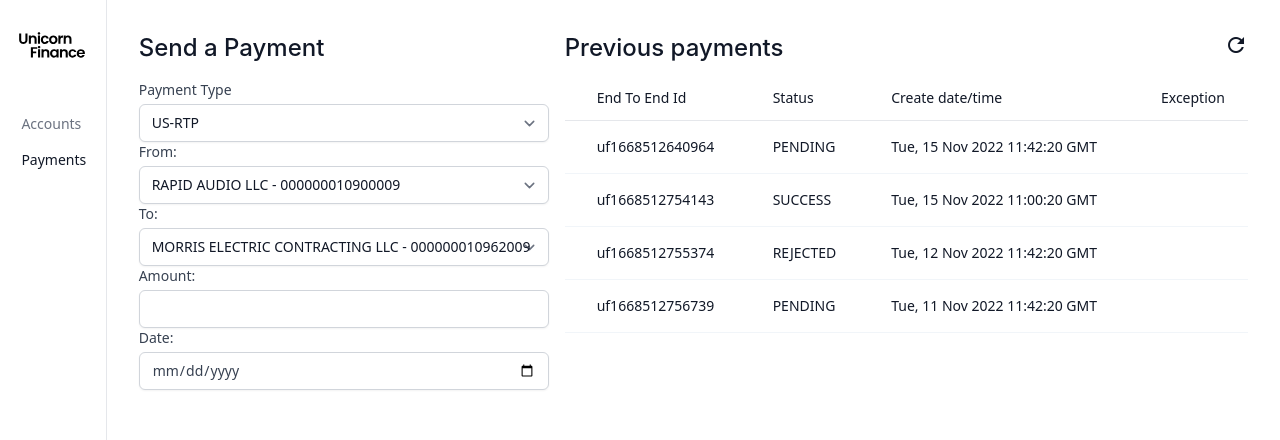
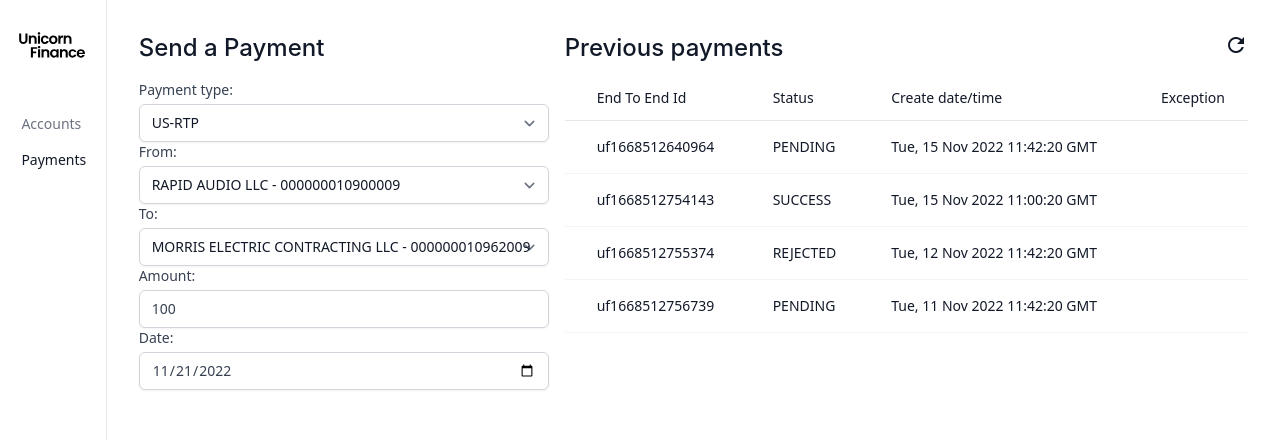
Before and after one commit to jpmorganchase/payments, a React (Create React App) app in the folder app/client/: page /payments in a window 1280 px wide. Shown: the top 440 px of the page. Built offline with nearby package versions, Linux system fonts and the light colour scheme.

Commit message:
Extracted form inputs into separate folder

```diff
--- a/app/client/src/components/sendPayments/FormInputField.tsx
+++ b/app/client/src/components/sendPayments/FormFields/InputField.tsx
@@ -1,16 +1,19 @@
 import React from 'react';
 import { UseFormRegister } from 'react-hook-form';
-import { FormValuesType } from '../../types/globalPaymentApiTypes';
-import { capitalize } from './SendPaymentsUtils';
+import { FormValuesType } from '../../../types/globalPaymentApiTypes';
+import { capitalize } from '../SendPaymentsUtils';
 
 type FormInputFieldProps = {
   label: keyof FormValuesType,
   type: string,
-  register: UseFormRegister<FormValuesType>
+  register: UseFormRegister<FormValuesType>,
+  required:boolean,
+  // eslint-disable-next-line react/require-default-props
+  defaultValue?:string
 };
 
 export default function FormInputField({
-  type, register, label,
+  type, register, label, required, defaultValue,
 }: FormInputFieldProps) {
   return (
 
@@ -21,8 +24,10 @@ export default function FormInputField({
       {capitalize(label)}
       :
       <input
+        required={required}
         {...register(label)}
         type={type}
+        defaultValue={defaultValue || ''}
         data-cy={label}
         className="mt-1 block w-full rounded-md border-gray-300 shadow-sm focus:border-indigo-500 focus:ring-indigo-500 sm:text-sm"
       />
--- /dev/null
+++ b/app/client/src/components/sendPayments/FormFields/SelectField.tsx
@@ -0,0 +1,58 @@
+import React from 'react';
+import { UseFormRegister } from 'react-hook-form';
+import { AccountType } from '../../../types/accountTypes';
+import { FormValuesType } from '../../../types/globalPaymentApiTypes';
+import { capitalize } from '../SendPaymentsUtils';
+
+type SelectFieldProps = {
+  id: keyof FormValuesType,
+  register: UseFormRegister<FormValuesType>,
+  options: AccountType[] | string[],
+  label:string,
+};
+
+export default function SelectField({
+  id, options, register, label,
+}: SelectFieldProps) {
+  let defaultValue;
+  if (id === 'creditorAccount') {
+    defaultValue = JSON.stringify(options[1]);
+  }
+  const renderOption = (option: string | AccountType) => {
+    if (typeof option !== 'string') {
+      return (
+        <option
+          key={`option-${option.accountId}`}
+          value={JSON.stringify(option)}
+        >
+          {option.accountName}
+          {option.accountName ? ' - ' : ' '}
+          {option.accountId}
+        </option>
+      );
+    }
+    return (
+      <option
+        key={`option-${option}`}
+        value={option}
+      >
+        {option}
+      </option>
+    );
+  };
+  return (
+    <div className="col-span-6 sm:col-span-3">
+      <label htmlFor={label} className="block text-sm font-medium text-gray-700">
+        {capitalize(label)}
+        :
+      </label>
+      <select
+        {...register(id)}
+        defaultValue={defaultValue}
+        className="mt-1 block w-full rounded-md border border-gray-300 bg-white py-2 px-3 shadow-sm focus:border-indigo-500 focus:outline-none focus:ring-indigo-500 sm:text-sm"
+      >
+        {options.map((option) => renderOption(option))}
+      </select>
+    </div>
+  );
+}
--- a/app/client/src/components/sendPayments/SendPaymentForm.tsx
+++ b/app/client/src/components/sendPayments/SendPaymentForm.tsx
@@ -18,7 +18,8 @@ import generateApiBody, {
 } from './SendPaymentsUtils';
 import { sendPost } from '../../hooks/usePost';
 import { sendGet } from '../../hooks/useGet';
-import FormInputField from './FormInputField';
+import FormInputField from './FormFields/InputField';
+import SelectField from './FormFields/SelectField';
 
 type MakePaymentFormProps = {
   accountDetails: AccountType[]
@@ -29,7 +30,6 @@ function MakePaymentForm({ accountDetails }: MakePaymentFormProps) {
   const {
     register,
     handleSubmit,
-    formState: { errors },
     getValues,
   } = useForm<FormValues>({
     mode: 'onChange',
@@ -46,46 +46,6 @@ function MakePaymentForm({ accountDetails }: MakePaymentFormProps) {
   const createPaymentMutation = useMutation({
     mutationFn: (data: GlobalPaymentRequest) => sendPost(paymentConfig.apiDetails[0].backendPath, JSON.stringify(data)),
   });
-
-  const renderErrorValue = (errorMessage?: string) => <p>{errorMessage}</p>;
-
-  const renderSelectField = (
-    label: string,
-    id: 'debtorAccount' | 'creditorAccount',
-    options: AccountType[],
-  ) => {
-    let defaultValue;
-    if (id === 'creditorAccount') {
-      defaultValue = JSON.stringify(options[1]);
-    }
-
-    return (
-      <div className="col-span-6 sm:col-span-3">
-        <label htmlFor={id} className="block text-sm font-medium text-gray-700">
-          {label}
-          :
-        </label>
-        <select
-          {...register(id)}
-          id={id}
-          defaultValue={defaultValue}
-          className="mt-1 block w-full rounded-md border border-gray-300 bg-white py-2 px-3 shadow-sm focus:border-indigo-500 focus:outline-none focus:ring-indigo-500 sm:text-sm"
-        >
-          {options.map((option) => (
-            <option
-              key={`option-${option.accountId}`}
-              value={JSON.stringify(option)}
-            >
-              {option.accountName}
-              {option.accountName ? ' - ' : ' '}
-              {option.accountId}
-            </option>
-          ))}
-        </select>
-        {renderErrorValue(errors[id]?.message)}
-      </div>
-    );
-  };
 
   const handleMockedDataResponse = (endToEndId: string) => {
     const mockedResponse: PaymentStatusResponseType = {
@@ -197,30 +157,11 @@ function MakePaymentForm({ accountDetails }: MakePaymentFormProps) {
       {(!displayingApiData && ((createPaymentMutation.isIdle && !displayingMockedData) || (displayingMockedData && !apiResponse))) && (
         <>
           <form onSubmit={handleSubmit(onSubmit)} id="hook-form">
-            <div className="col-span-6 sm:col-span-3">
-              <label htmlFor="paymentType" className="block text-sm font-medium text-gray-700">
-                Payment Type
-              </label>
-              <select
-                {...register('paymentType')}
-                id="paymentType"
-                className="mt-1 block w-full rounded-md border border-gray-300 bg-white py-2 px-3 shadow-sm focus:border-indigo-500 focus:outline-none focus:ring-indigo-500 sm:text-sm"
-              >
-                {paymentTypes.map((type) => (
-                  <option
-                    key={`option-${type}`}
-                    value={type}
-                  >
-                    {type}
-                  </option>
-                ))}
-              </select>
-              {renderErrorValue(errors.paymentType?.message)}
-            </div>
-            {renderSelectField('From', 'debtorAccount', accountDetails)}
-            {renderSelectField('To', 'creditorAccount', accountDetails)}
-            <FormInputField label="amount" type="number" register={register} />
-            <FormInputField label="date" type="date" register={register} />
+            <SelectField label="payment type" options={paymentTypes} register={register} id="paymentType" />
+            <SelectField label="from" options={accountDetails} register={register} id="debtorAccount" />
+            <SelectField label="to" options={accountDetails} register={register} id="creditorAccount" />
+            <FormInputField label="amount" type="number" register={register} required defaultValue="100" />
+            <FormInputField label="date" type="date" register={register} required defaultValue={today.toISOString().split('T')[0]} />
 
           </form>
           <span className="flex flex-row justify-between">
```
